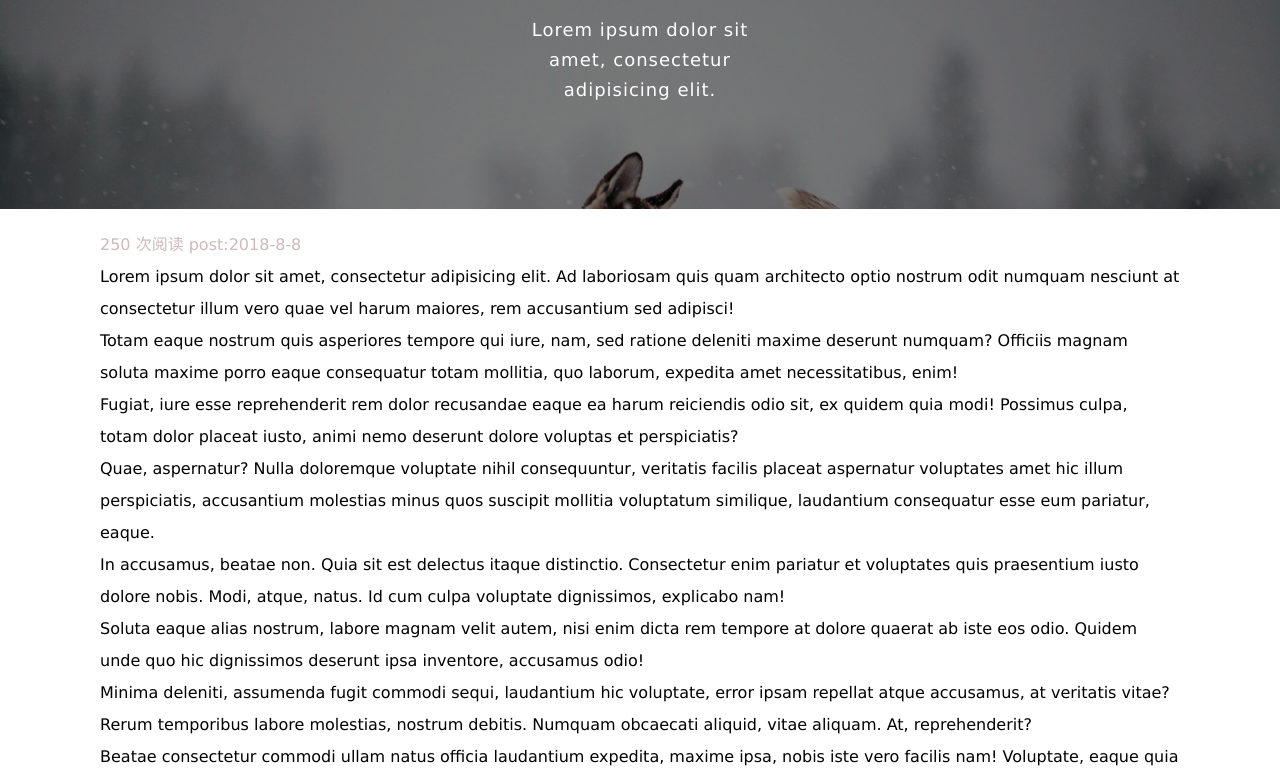
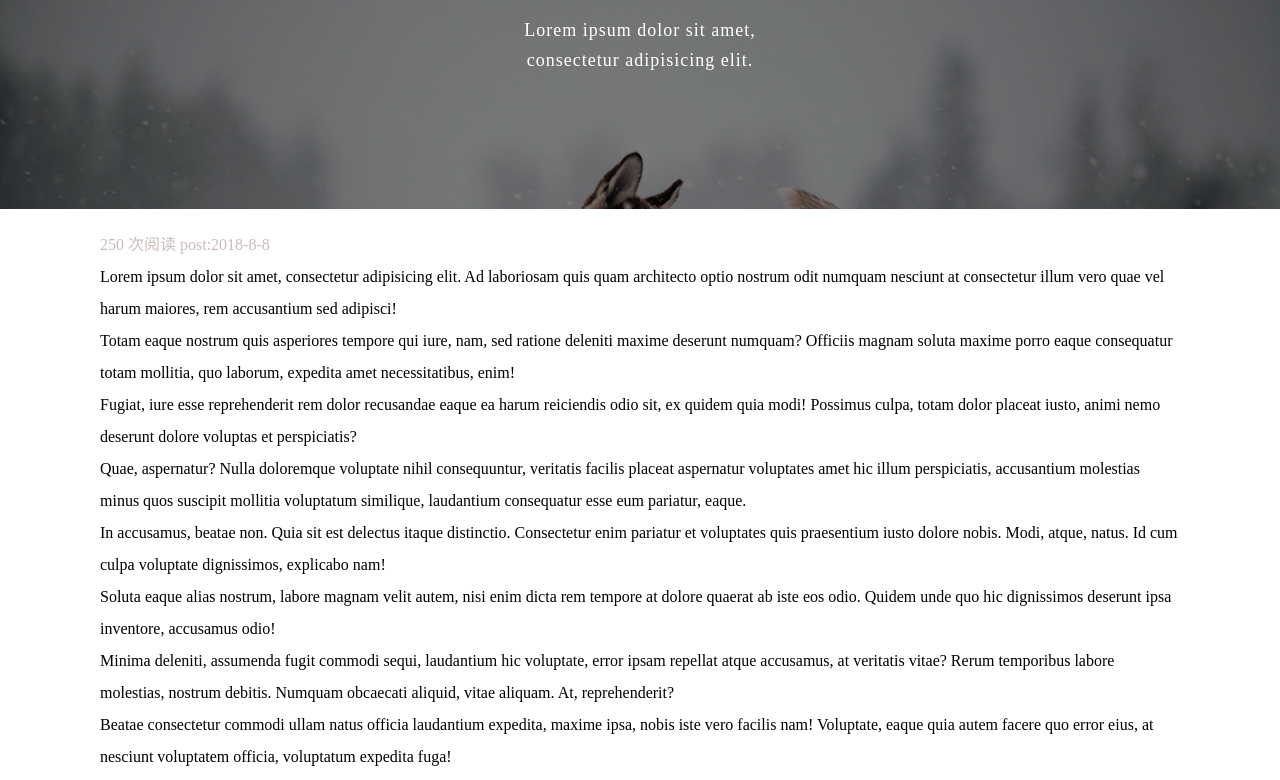
Before and after one commit to ilovesunny112/ilovesunny112.github.io, a plain HTML site: page article.html in a window 1280 px wide. Shown: the part 141-921 px from the top of the page. Drawn offline with nearby package versions, Linux system fonts and the light colour scheme.

Commit message:
加上文章页 优化细节

```diff
--- a/css/style.css
+++ b/css/style.css
@@ -486,5 +486,5 @@ button{
 }
 
 html,body{
-	font-family: verdana;
+	font-family: Microsoft Yahei;
 }
```
